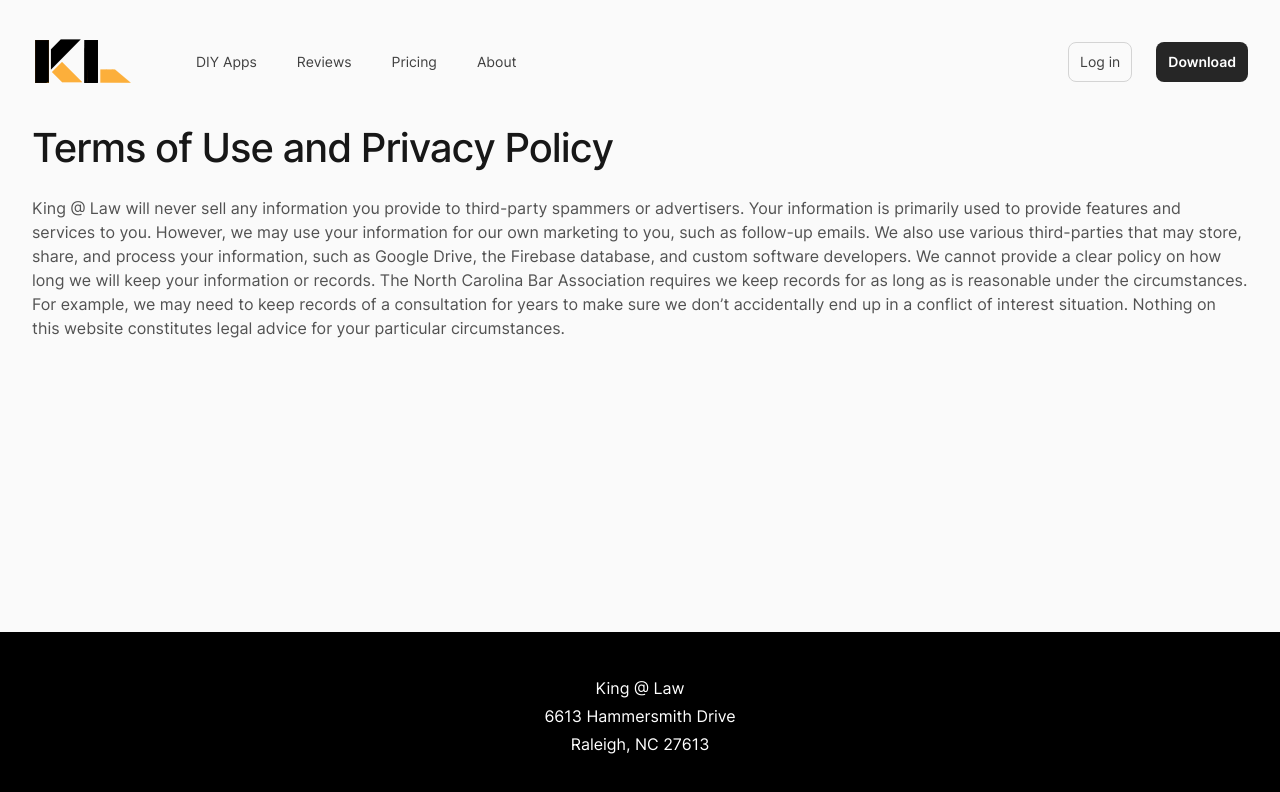
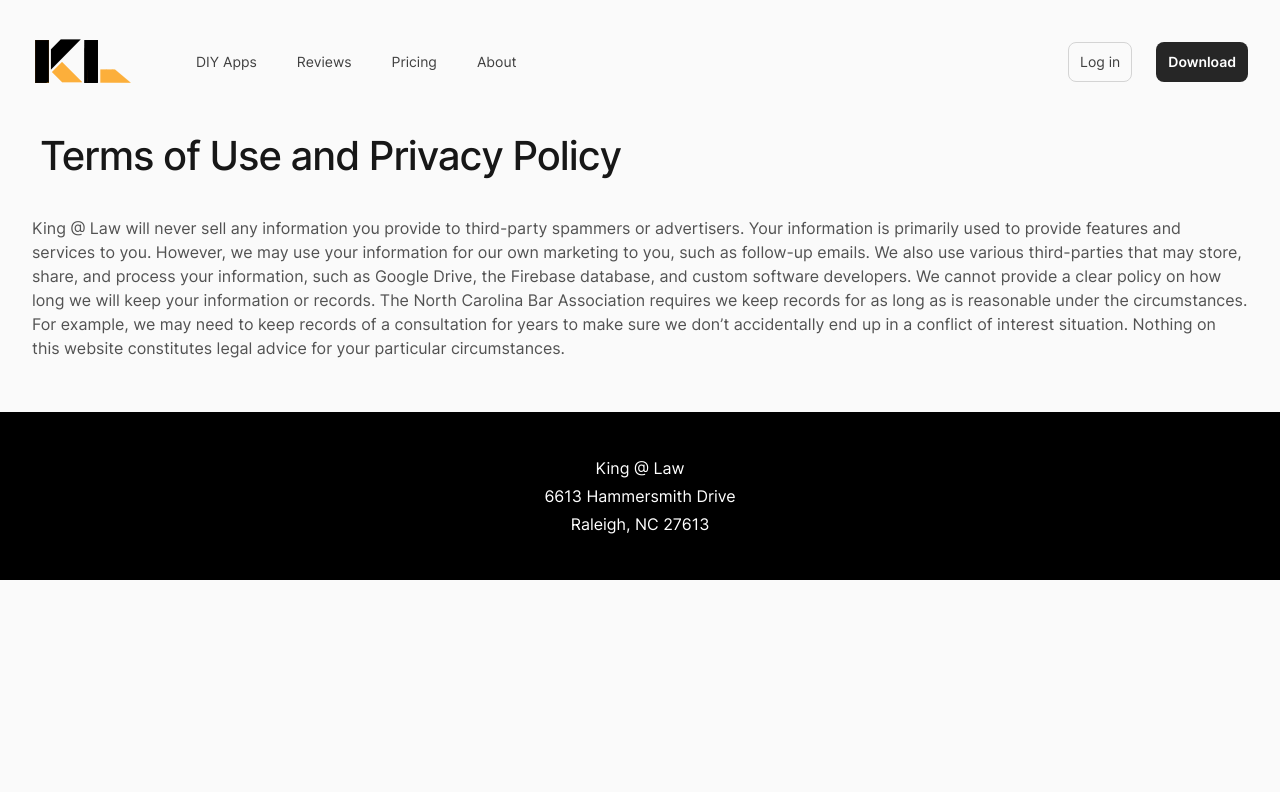
Before and after one commit to David44357/KingLawWebsite, a Next.js app: page /termsofuse in a window 1280 px wide. Shown: the top 792 px of the page. Built offline with nearby package versions, Linux system fonts and the light colour scheme.

Commit message:
changed tos page

```diff
--- a/src/pages/termsofuse.jsx
+++ b/src/pages/termsofuse.jsx
@@ -24,16 +24,16 @@ export default function DiyApps() {
             <Header />
             <main>
                 <Container>
-                <h1 className="text-4xl font-medium tracking-tight text-gray-900">Terms of Use and Privacy Policy</h1>
+                <h1 className="p-2 text-4xl font-medium tracking-tight text-gray-900">Terms of Use and Privacy Policy</h1>
 
-<p className="mt-6 text-md text-gray-600 my-3">King @ Law will never sell any information you provide to third-party spammers or advertisers. Your information is primarily used to provide features and services to you. However, we may use your information for our own marketing to you, such as follow-up emails. We also use various third-parties that may store, share, and process your information, such as Google Drive, the Firebase database, and custom software developers.
+<p className="pb-10 pt-1 mt-6 text-md text-gray-600 my-3">King @ Law will never sell any information you provide to third-party spammers or advertisers. Your information is primarily used to provide features and services to you. However, we may use your information for our own marketing to you, such as follow-up emails. We also use various third-parties that may store, share, and process your information, such as Google Drive, the Firebase database, and custom software developers.
 We cannot provide a clear policy on how long we will keep your information or records. The North Carolina Bar Association requires we keep records for as long as is reasonable under the circumstances. For example, we may need to keep records of a consultation for years to make sure we don’t accidentally end up in a conflict of interest situation.
 Nothing on this website constitutes legal advice for your particular circumstances. </p>
 
 
                 </Container>
             </main>
-            <div className="fixed bottom-0 w-screen"><Footer /></div>
+            <Footer />
         </>
     )
 }
```
